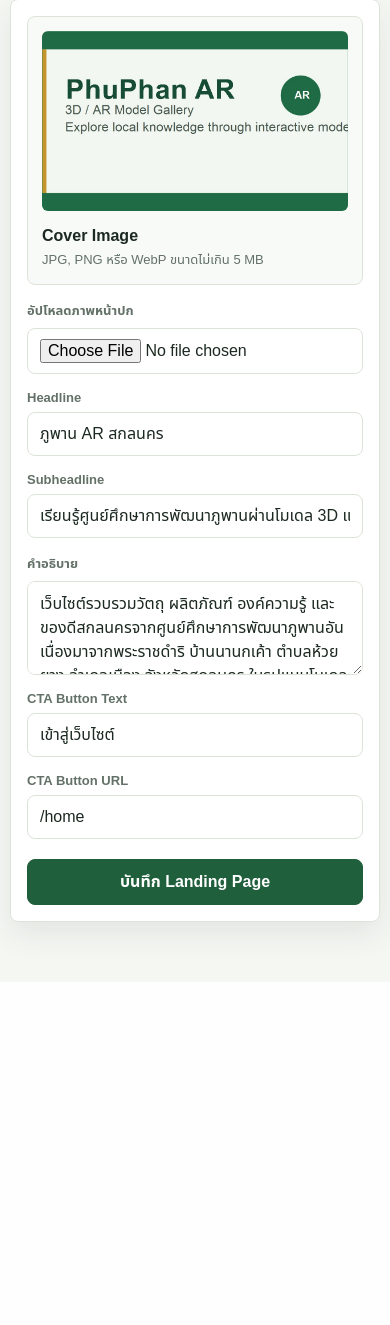
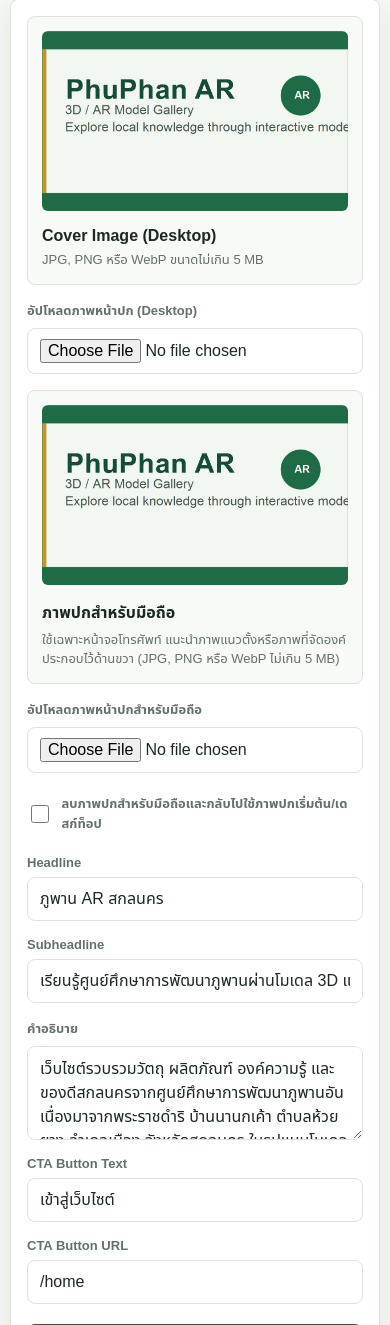
Before and after one commit to fufu4826/ARModel, a Flask app: page /admin/landing in a window 390 px wide. Shown: the part 263-1588 px from the top of the page. Before the commit the page ends 1214 px from the top, so only its background shows below. Run offline with Flask 3, Linux system fonts and the light colour scheme; the visitor is signed in with stand-in values (Sample User, id 1); some libraries are stand-ins or nearby versions.

Commit message:
Add mobile landing cover image

```diff
--- a/app.py
+++ b/app.py
@@ -46,6 +46,7 @@ DEFAULT_META_KEYWORDS = (
 DEFAULT_META_IMAGE_PATH = "pic/og-cover.jpg"
 DEFAULT_SITE_SETTINGS = {
     "landing_cover": DEFAULT_META_IMAGE_PATH,
+    "landing_mobile_cover_image": "",
     "landing_headline": "ภูพาน AR สกลนคร",
     "landing_subheadline": "เรียนรู้ศูนย์ศึกษาการพัฒนาภูพานผ่านโมเดล 3D และ AR",
     "landing_description": (
@@ -839,6 +840,7 @@ def direct_upload_target(filename: str, kind: str, file_size: int | None = None)
         "thumbnail": ("thumbnails", IMAGE_EXTENSIONS),
         "project_image": ("projects", IMAGE_EXTENSIONS),
         "landing_cover": ("site/landing", IMAGE_EXTENSIONS),
+        "landing_mobile_cover_image": ("site/landing", IMAGE_EXTENSIONS),
         "site_logo": ("site/branding", SITE_LOGO_EXTENSIONS),
         "site_social_image": ("site/social", IMAGE_EXTENSIONS),
         "favicon": ("site/branding", FAVICON_EXTENSIONS),
@@ -856,6 +858,7 @@ def direct_upload_target(filename: str, kind: str, file_size: int | None = None)
         abort(400, f"Unsupported file type: {extension or '(none)'}")
     if kind in {
         "landing_cover",
+        "landing_mobile_cover_image",
         "site_logo",
         "site_social_image",
         "favicon",
@@ -1029,6 +1032,11 @@ def versioned_asset_url(url: str, version_source: str) -> str:
 def site_settings_with_urls(settings: dict) -> dict:
     enriched = normalize_site_settings(settings)
     enriched["landing_cover_url"] = static_asset_url(enriched["landing_cover"]) or url_for("static", filename=DEFAULT_META_IMAGE_PATH)
+    enriched["landing_mobile_cover_image_url"] = (
+        static_asset_url(enriched["landing_mobile_cover_image"])
+        if enriched.get("landing_mobile_cover_image")
+        else enriched["landing_cover_url"]
+    )
     enriched["site_logo_url"] = static_asset_url(enriched["site_logo"]) if enriched["site_logo"] else ""
     enriched["site_social_image_url"] = (
         static_asset_url(enriched["site_social_image"])
@@ -1430,6 +1438,7 @@ def landing_preload_image_urls(
 ) -> list[str]:
     candidates = [
         settings.get("landing_cover_url"),
+        settings.get("landing_mobile_cover_image_url"),
         settings.get("site_logo_url"),
         settings.get("intro_logo_1_url"),
         settings.get("intro_logo_2_url"),
@@ -1445,6 +1454,8 @@ def landing_preload_image_urls(
     for candidate in candidates:
         url = str(candidate or "").strip()
         if not url or url.lower().startswith("data:") or url in urls:
+            continue
+        if url.lower().endswith(".glb"):
             continue
         if not (url.startswith("/") or url.lower().startswith(("https://", "http://"))):
             continue
@@ -1834,6 +1845,7 @@ def delete_slider(slider_id: str):
 def update_admin_settings():
     if reject_vercel_upload_if_needed(
         "landing_cover_file",
+        "landing_mobile_cover_image_file",
         "site_logo_file",
         "site_social_image_file",
         "favicon_file",
@@ -1864,6 +1876,18 @@ def update_admin_settings():
             "uploads/site",
             IMAGE_EXTENSIONS,
         )
+        if request.form.get("landing_mobile_cover_image_remove") in {"1", "true", "on", "yes"}:
+            settings["landing_mobile_cover_image"] = ""
+        else:
+            settings["landing_mobile_cover_image"] = setting_asset_from_request(
+                settings,
+                "landing_mobile_cover_image",
+                "landing_mobile_cover_image_file",
+                "site/landing",
+                SITE_UPLOAD_DIR,
+                "uploads/site",
+                IMAGE_EXTENSIONS,
+            )
     elif section == "branding":
         settings["site_name"] = request.form.get("site_name", "").strip() or DEFAULT_SITE_SETTINGS["site_name"]
         settings["meta_description"] = request.form.get("meta_description", "").strip() or DEFAULT_SITE_SETTINGS["meta_description"]
--- a/static/css/style.css
+++ b/static/css/style.css
@@ -224,7 +224,7 @@ body.landing-page main {
   align-items: center;
   overflow: hidden;
   padding: clamp(18px, 4vw, 40px);
-  background-image: var(--landing-image);
+  background-image: var(--landing-cover-desktop, var(--landing-image));
   background-position: right center;
   background-size: cover;
 }
@@ -1948,6 +1948,7 @@ model-viewer {
     overflow-x: hidden !important;
     padding: 0 !important; /* Screens handle internal padding */
     min-height: 100svh !important;
+    background-image: var(--landing-cover-mobile, var(--landing-cover-desktop, var(--landing-image))) !important;
   }
 
   /* Make overlay readable and not too heavy on mobile */
--- a/static/js/admin-direct-upload.js
+++ b/static/js/admin-direct-upload.js
@@ -6,6 +6,7 @@
   const uploadEndpoint = "/admin/api/create-upload-url";
   const managedUploadKinds = new Set([
     "landing_cover",
+    "landing_mobile_cover_image",
     "site_logo",
     "site_social_image",
     "favicon",
--- a/templates/admin_landing.html
+++ b/templates/admin_landing.html
@@ -26,18 +26,39 @@
           <input type="hidden" name="section" value="landing" />
           <input type="hidden" name="return_to" value="{{ url_for('admin_landing') }}" />
           <input type="hidden" name="landing_cover" value="{{ settings.landing_cover }}" />
+          <input type="hidden" name="landing_mobile_cover_image" value="{{ settings.landing_mobile_cover_image }}" />
 
           <div class="preview-panel full">
             <img data-image-preview="landing-cover-file" src="{{ settings.landing_cover_url }}" alt="ตัวอย่างภาพหน้าปก Landing Page" />
             <div>
-              <strong>Cover Image</strong>
+              <strong>Cover Image (Desktop)</strong>
               <span>JPG, PNG หรือ WebP ขนาดไม่เกิน 5 MB</span>
             </div>
           </div>
 
           <div class="field full">
-            <label for="landing-cover-file">อัปโหลดภาพหน้าปก</label>
+            <label for="landing-cover-file">อัปโหลดภาพหน้าปก (Desktop)</label>
             <input id="landing-cover-file" name="landing_cover_file" type="file" accept=".jpg,.jpeg,.png,.webp" data-upload-kind="landing_cover" data-upload-target="landing_cover" />
+          </div>
+
+          <div class="preview-panel full">
+            <img data-image-preview="landing-mobile-cover-file" src="{{ settings.landing_mobile_cover_image_url }}" alt="ตัวอย่างภาพหน้าปกสำหรับมือถือ" />
+            <div>
+              <strong>ภาพปกสำหรับมือถือ</strong>
+              <span>ใช้เฉพาะหน้าจอโทรศัพท์ แนะนำภาพแนวตั้งหรือภาพที่จัดองค์ประกอบไว้ด้านขวา (JPG, PNG หรือ WebP ไม่เกิน 5 MB)</span>
+            </div>
+          </div>
+
+          <div class="field full">
+            <label for="landing-mobile-cover-file">อัปโหลดภาพหน้าปกสำหรับมือถือ</label>
+            <input id="landing-mobile-cover-file" name="landing_mobile_cover_image_file" type="file" accept=".jpg,.jpeg,.png,.webp" data-upload-kind="landing_mobile_cover_image" data-upload-target="landing_mobile_cover_image" />
+          </div>
+
+          <div class="field full">
+            <label class="check-field">
+              <input name="landing_mobile_cover_image_remove" type="checkbox" />
+              ลบภาพปกสำหรับมือถือและกลับไปใช้ภาพปกเริ่มต้น/เดสก์ท็อป
+            </label>
           </div>
           <div class="field full">
             <label for="landing-headline">Headline</label>
--- a/templates/landing.html
+++ b/templates/landing.html
@@ -14,7 +14,7 @@
 <body class="landing-page">
   <a class="skip-link" href="#landing-content">ข้ามไปยังเนื้อหา</a>
 
-  <main class="landing-hero {{ 'has-slider' if sliders else '' }}" style="--landing-image: url('{{ landing_image_url }}');">
+  <main class="landing-hero {{ 'has-slider' if sliders else '' }}" style="--landing-image: url('{{ landing_image_url }}'); --landing-cover-desktop: url('{{ landing_image_url }}'); --landing-cover-mobile: url('{{ site_settings.landing_mobile_cover_image_url }}');">
     <div class="landing-overlay" aria-hidden="true"></div>
     <header class="landing-topbar" aria-label="ชื่อเว็บไซต์">
       <a href="{{ url_for('index') }}" class="landing-brand" aria-label="{{ site_settings.site_name }} หน้า Landing">
```
Also changed, not shown: tests/test_site_management.py (+61 -0 lines).
